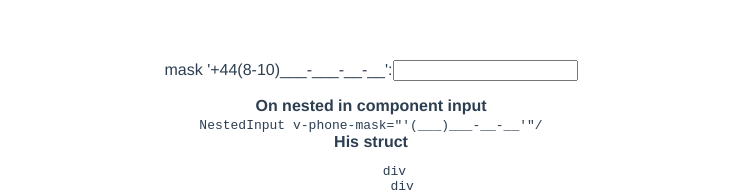
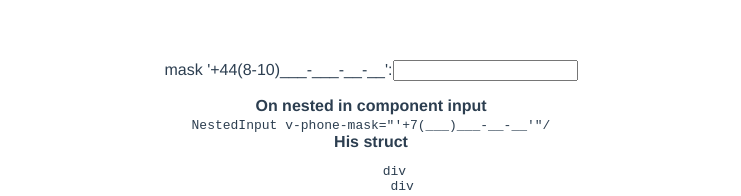
Before and after one commit to Yurgeman/vue-phone-mask, a Vue app: page / in a window 1280 px wide. Shown: the top 196 px of the page, without its empty margins (269-1010 px from the left). Built offline with nearby package versions, Linux system fonts and the light colour scheme.

Commit message:
Поправка надписи

```diff
--- a/src/App.vue
+++ b/src/App.vue
@@ -7,7 +7,7 @@
 
   <p>
     <strong>On nested in component input</strong><br>
-    <code>NestedInput v-phone-mask="'(___)___-__-__'"/</code>
+    <code>NestedInput v-phone-mask="'+7(___)___-__-__'"/</code>
     <br>
     <strong>His struct</strong>
     <pre>
```
